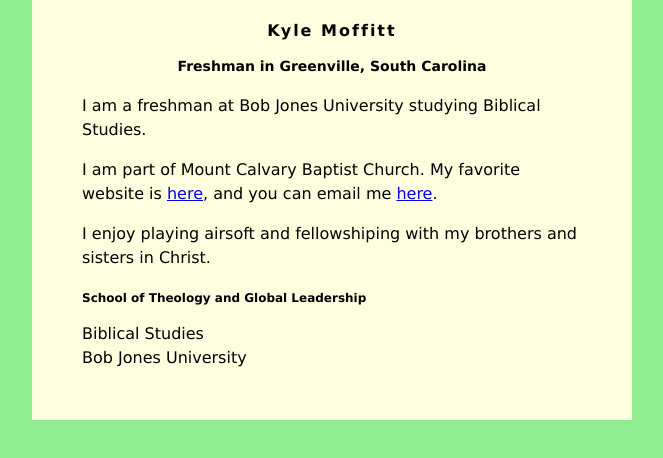
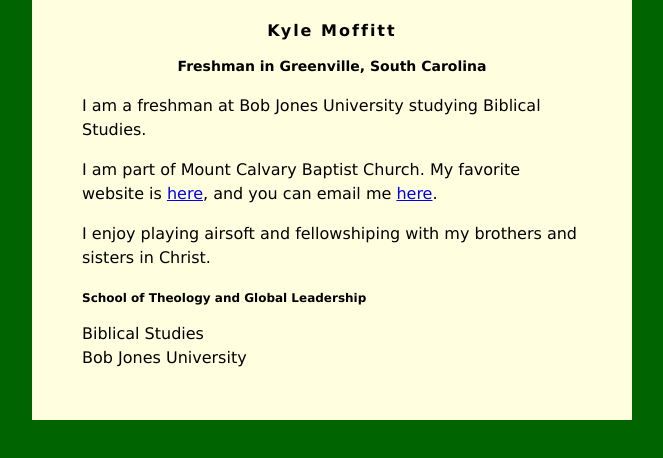
Before and after one commit to kmoffmyne/kmoffmyne.github.io, a plain HTML site: page index.html in a window 1280 px wide. Shown: the whole page, without its empty margins (308-971 px from the left). Drawn offline with Linux system fonts and the light colour scheme.

Commit message:
Update index.html

```diff
--- a/index.html
+++ b/index.html
@@ -2,7 +2,7 @@
 <head>
 <style>
 body {
-    background: lightgreen;
+    background: darkgreen;
     font-family: Verdana;
 }
 #content {
```
